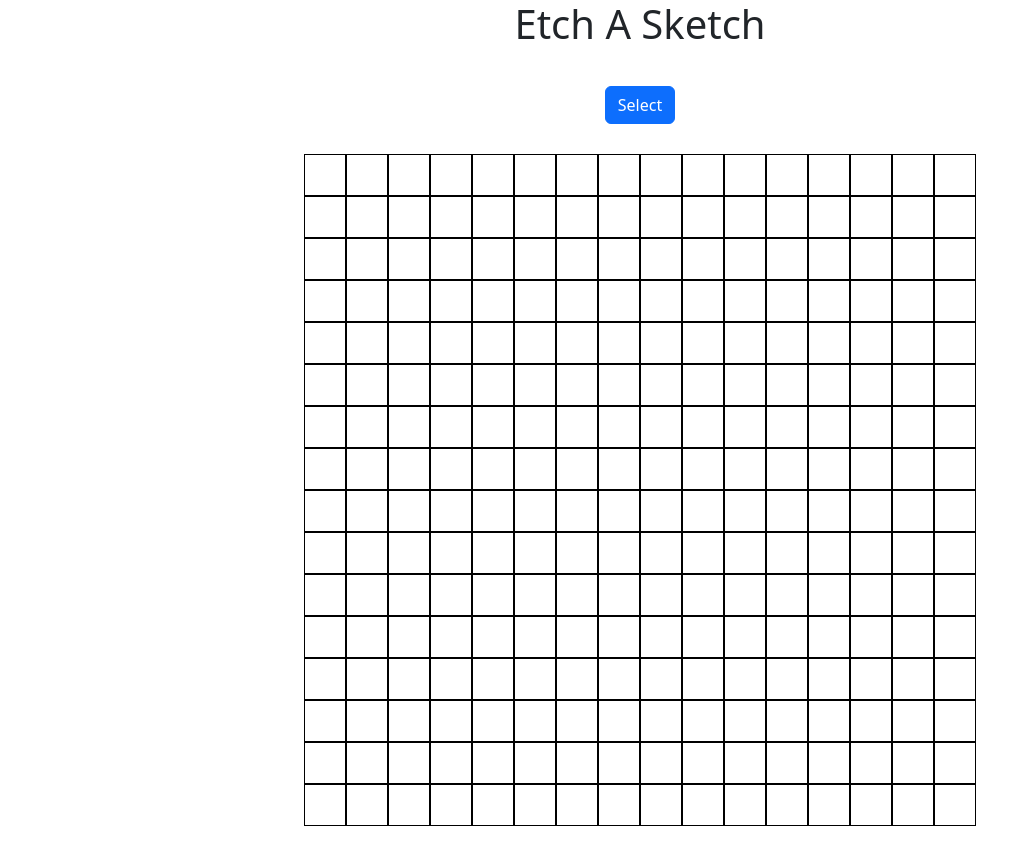
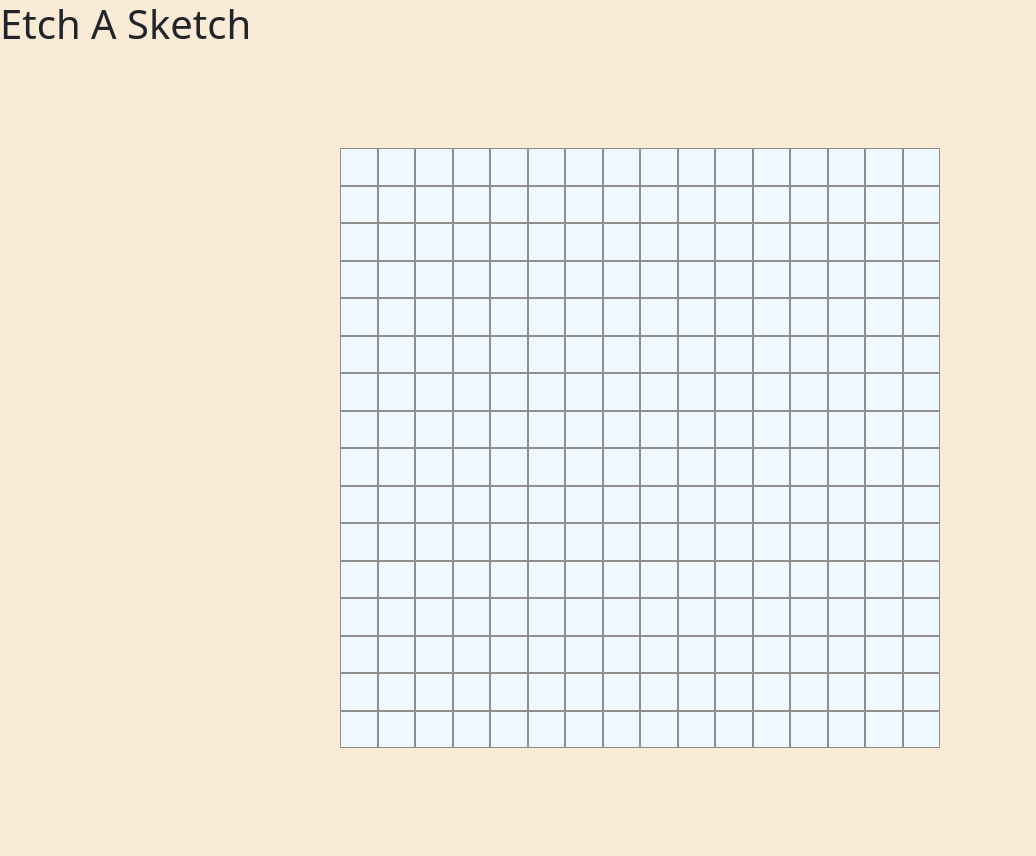
Before and after one commit to ItsJady-Taken/etch-a-sketch, a plain HTML site: page index.html in a window 1280 px wide. Shown: the whole page, without its empty margins (0-1036 px from the left). Drawn offline with nearby package versions, Linux system fonts and the light colour scheme.

Commit message:
Created new branch to test out new idea
 Added a couple diffrence ideas and uses flexbox instead of grid

```diff
--- a/index.html
+++ b/index.html
@@ -12,15 +12,8 @@
         <div class="header">
             <h1>Etch A Sketch</h1>
         </div>
-
-        <main class="board">
-            <div>
-                <button class="btn btn-primary">Select</button>
-            </div>
-            <div id="grid-container">
-            </div>
-
-        </main>
+        <div id="grid-container">
+        </div>
 
 
     </body>
--- a/scripts.js
+++ b/scripts.js
@@ -1,29 +1,24 @@
-
 document.addEventListener('DOMContentLoaded', ()=> {
-    // call the function
-    CreateGrid(16)
+    createGrid()
 })
 
-function CreateGrid(size) {
-     //Create a div 16x16 grid
-    const grid_size = document.querySelector('#grid-container');
+function createGrid() {
+    let rows = 16;
+    let cols = 16;
+    const grid_container = document.querySelector('#grid-container');
 
-    grid_size.style.gridTemplateColumns = `repeat(${size}, 1fr)`;
-    grid_size.style.gridTemplateRows = `repeat(${size}, 1fr)`;
+    for(let i = 0; i < (rows * cols); i++) {
+        const eachDiv = document.createElement('div');
+        eachDiv.style.width = `${600 / cols}px`;
+        eachDiv.style.height = `${600 / rows}px`;
+        eachDiv.className = 'grid';
 
-    let eachSize = size * size;
+        eachDiv.addEventListener('mouseover', setColor);
 
-    for(let i=0; i<eachSize; i++) {
-
-        const newDiv = document.createElement('div');
-        newDiv.className = 'grid';
-        newDiv.addEventListener('mouseover', setColor);
-
-        document.querySelector('#grid-container').append(newDiv);
-
+        grid_container.appendChild(eachDiv);
     }
 }
 
 function setColor() {
-    this.style.background = 'black'
+    this.style.backgroundColor = 'black';
 }
--- a/styles.css
+++ b/styles.css
@@ -1,34 +1,19 @@
+
 body {
-    display: flex;
-    flex-direction: column;
-    justify-content: center;
-    align-items: center;
+    background-color: antiquewhite;
+    margin: 0;
+    padding: 0;
 }
 
-
-.header {
-    font-weight: bold;
+#grid-container {
+    width: 600px;
+    height: 600px;
+    background-color: aliceblue;
+    margin: 100px auto;
     display: flex;
-    justify-content: center;
-}
-
-.board {
-    margin: 10px;
-    padding: 20px 0;
-    display: flex;
-    flex-direction: column;
-    justify-content: center;
-    align-items: center;
-    gap: 30px;
-}
-
-#grid-container{
-    background-color: white;
-    display: grid;
+    flex-wrap: wrap;
 }
 
 .grid {
-    border: 1px solid black;
-    padding: 20px;
-
+    border: 1px solid rgb(143, 141, 141);
 }
```
